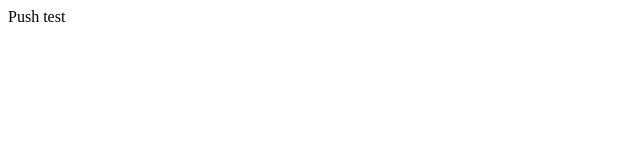
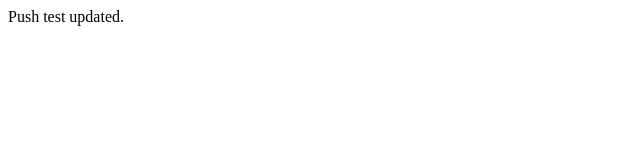
Before and after one commit to Phuong-Ho-2k5/Git-course, a plain HTML site: page second-project/push.html in a window 1280 px wide. Shown: the full height of the page, 0-640 px from the left. Drawn offline with Linux system fonts and the light colour scheme.

Commit message:
update push page

```diff
--- a/second-project/push.html
+++ b/second-project/push.html
@@ -5,6 +5,6 @@
     <title>Document</title>
 </head>
 <body>
-    Push test
+    Push test updated.
 </body>
 </html>
```
